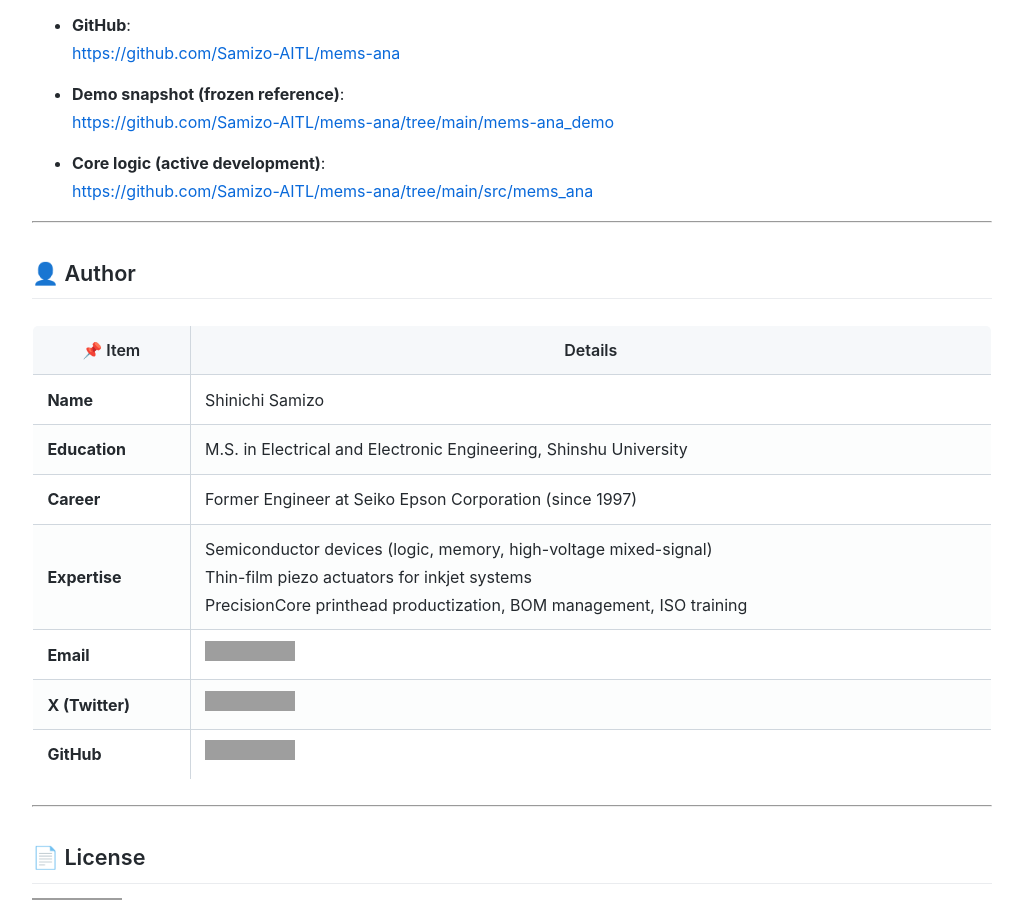
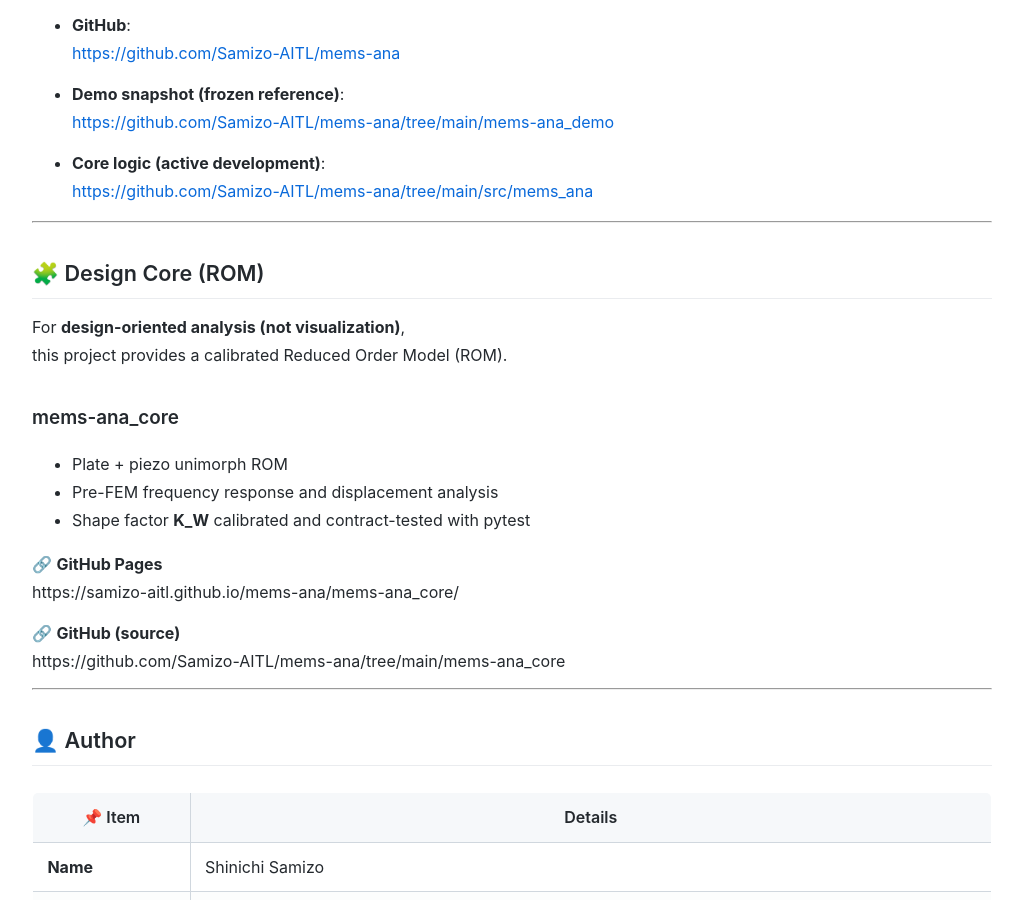
Before and after one commit to Samizo-AITL/mems-ana, a Jekyll site: the page built from index.md, in a window 1280 px wide and 900 px high, scrolled down 2855 px. Shown: the whole window, without its empty margins (128-1151 px from the left). Built offline with Jekyll 4.4.1, drawn with Linux system fonts in a browser that asks for light colours; grey boxes are pictures that could not be loaded.

Commit message:
Update index.md

```diff
--- a/index.md
+++ b/index.md
@@ -96,6 +96,24 @@ This directory is intentionally **frozen**:
 
 ---
 
+## 🧩 Design Core (ROM)
+
+For **design-oriented analysis (not visualization)**,
+this project provides a calibrated Reduced Order Model (ROM).
+
+### mems-ana_core
+- Plate + piezo unimorph ROM
+- Pre-FEM frequency response and displacement analysis
+- Shape factor **K_W** calibrated and contract-tested with pytest
+
+🔗 **GitHub Pages**
+https://samizo-aitl.github.io/mems-ana/mems-ana_core/
+
+🔗 **GitHub (source)**
+https://github.com/Samizo-AITL/mems-ana/tree/main/mems-ana_core
+
+---
+
 ## 👤 Author
 
 | 📌 Item | Details |
```
